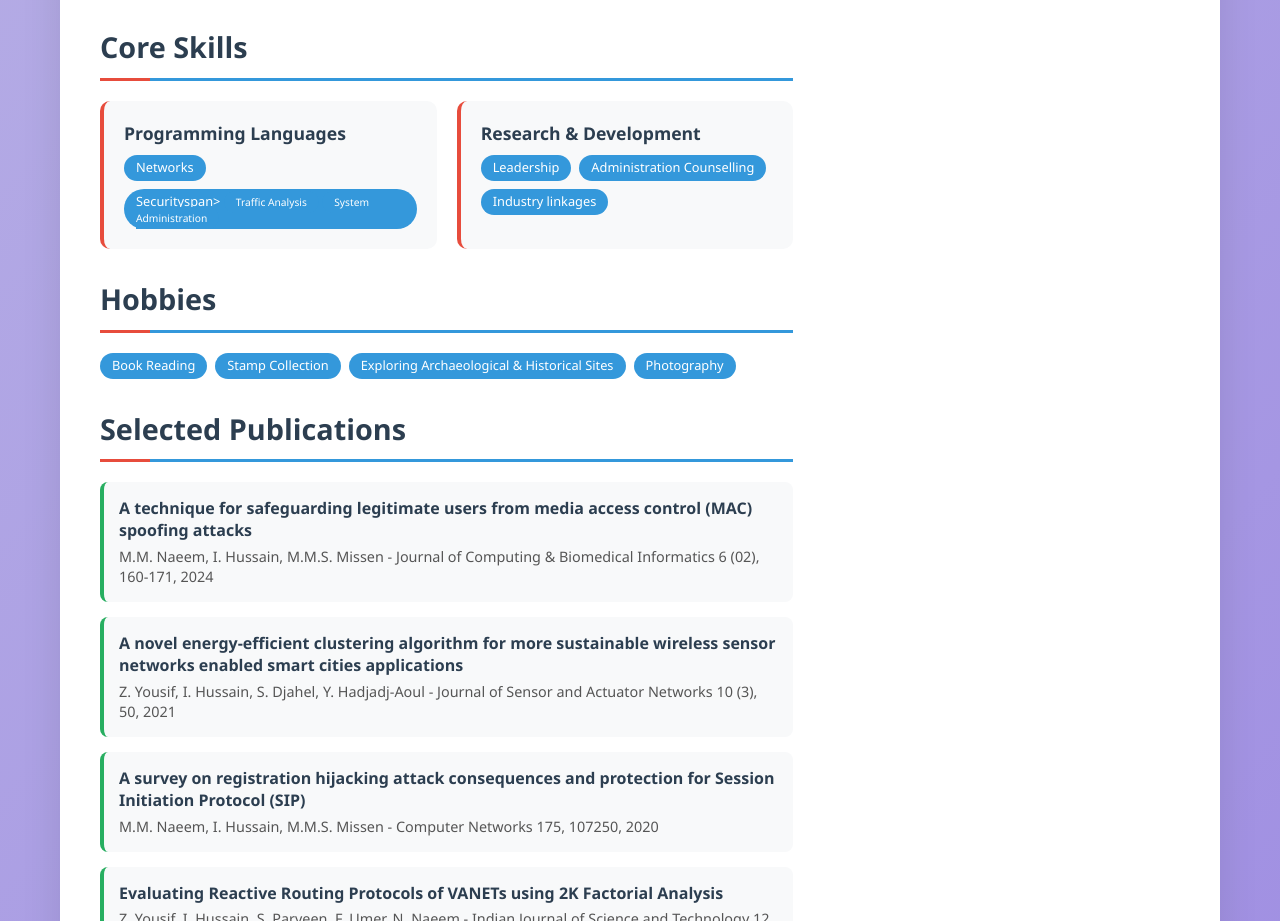
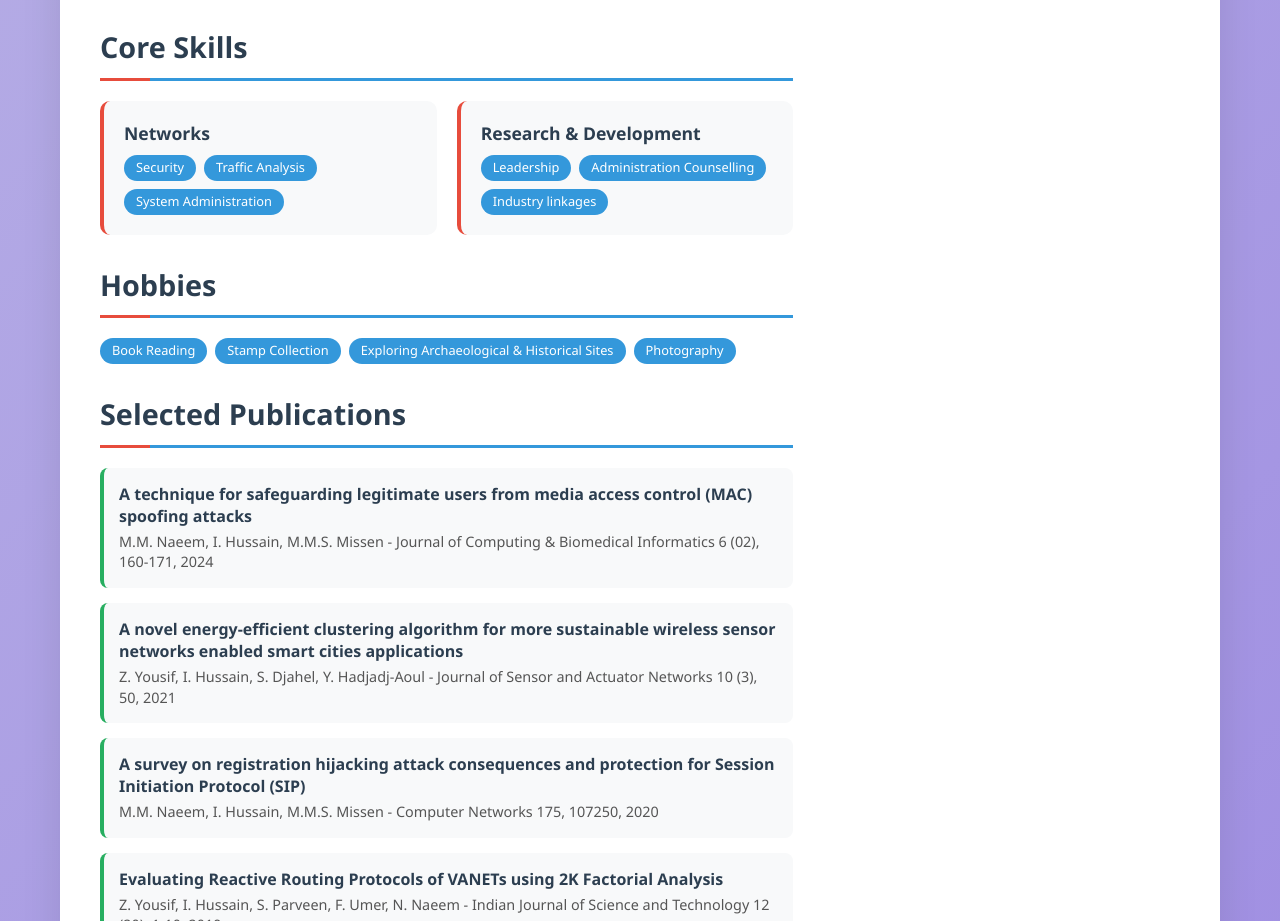
Before and after one commit to zyousifmemon/resume, a plain HTML site: page index.html in a window 1280 px wide. Shown: the part 3960-4881 px from the top of the page. Drawn offline with Linux system fonts and the light colour scheme.

Commit message:
Update index.html

```diff
--- a/index.html
+++ b/index.html
@@ -582,10 +582,10 @@
                             <h2 class="section-title">Core Skills</h2>
                             <div class="skills-grid">
                                 <div class="skill-category">
-                                    <h4>Programming Languages</h4>
+                                    <h4>Networks</h4>
                                     <div class="skill-tags">
-                                        <span class="skill-tag">Networks</span>
-                                        <span class="skill-tag">Securityspan>
+
+                                        <span class="skill-tag">Security</span>
                                         <span class="skill-tag">Traffic Analysis</span>
                                         <span class="skill-tag">System Administration</span>
 
```
